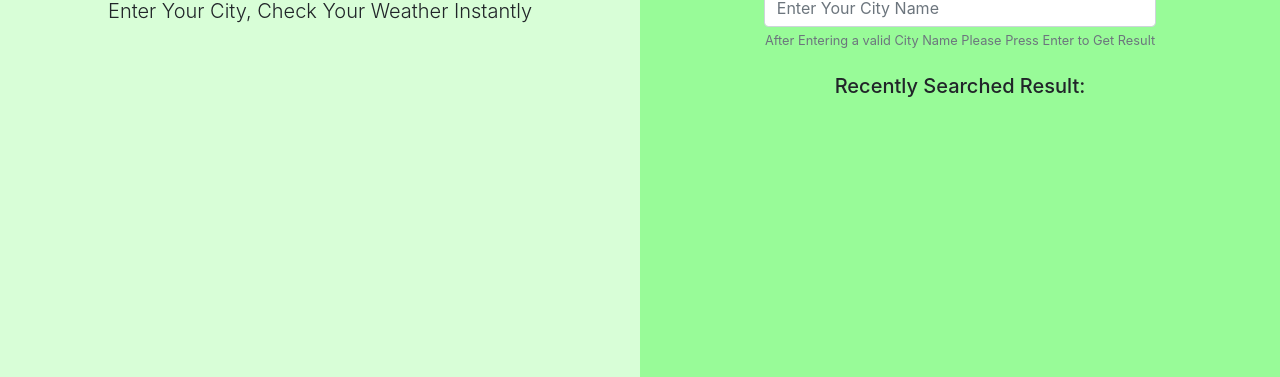
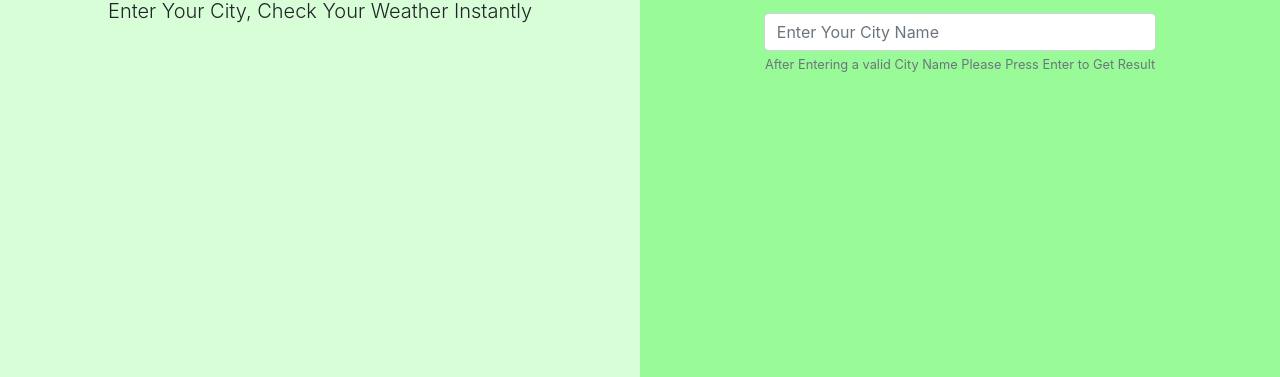
Before and after one commit to Shanto-islam-riazz/Weather, a plain HTML site: page public/index.html in a window 1280 px wide. Shown: the part 423-800 px from the top of the page. Drawn offline with nearby package versions, Linux system fonts and the light colour scheme; no server answers; a small style sheet from the web is missing.

Commit message:
Update index.html

```diff
--- a/public/index.html
+++ b/public/index.html
@@ -37,7 +37,7 @@
                     </p>
                     <input type="text" id="city-input" placeholder="Enter Your City Name" class="form-control">
                     <small class="form-text text-muted">After Entering a valid City Name Please Press Enter to Get Result</small>
-                    <h5 class="my-4">Recently Searched Result:</h5>
+<!--                     <h5 class="my-4">Recently Searched Result:</h5> -->
                     <div class="my-5" id="history"></div>
                     <div id="master-history" class="card card-body my-2">
                         <div class="d-flex">
```
